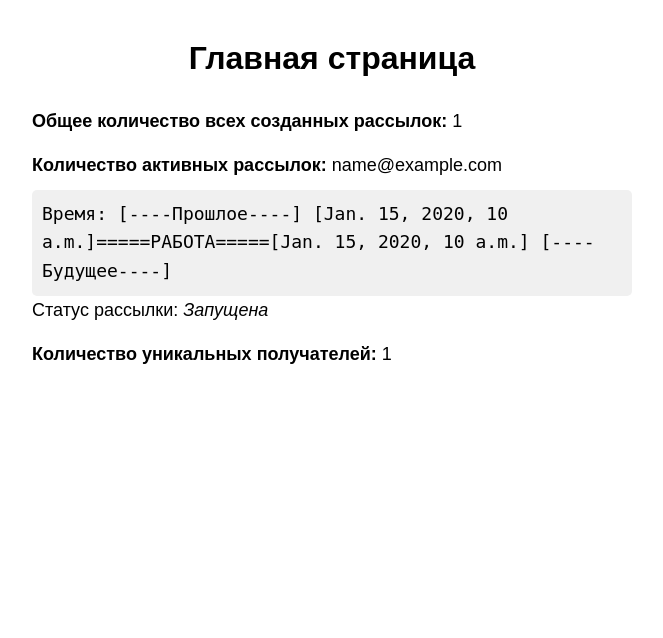
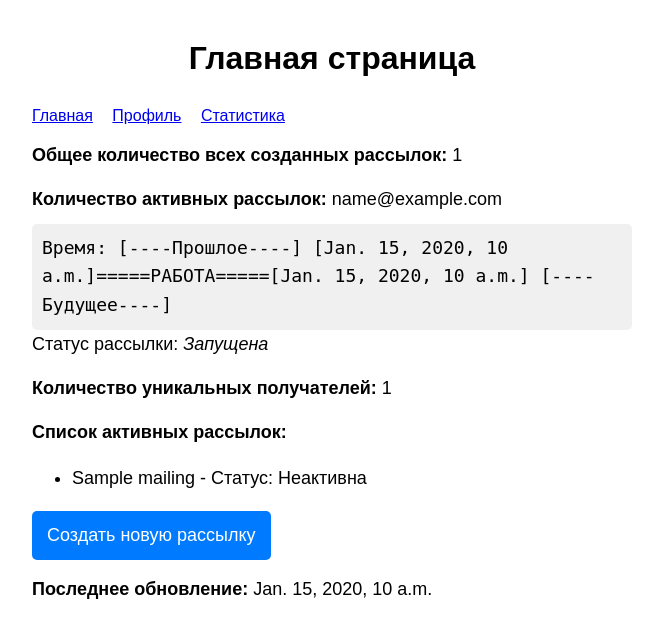
Before and after one commit to nikita1332007/PythonProject20, a Django app: template mailing_project/mailing_app/templates/mailing_app/home.html in a window 1280 px wide. Shown: the top 638 px of the page, without its empty margins (308-971 px from the left). Run offline with Django 5.2, Linux system fonts and the light colour scheme; the template is opened without the code that fills it: most values are stand-ins (such as "Sample title", 1, 10 or a date in 2020); parts of the project's set-up code (start-up, migrations or seed data) failed here and were passed over.

Commit message:
mailing_project

```diff
--- a/mailing_project/mailing_app/templates/mailing_app/home.html
+++ b/mailing_project/mailing_app/templates/mailing_app/home.html
@@ -2,7 +2,8 @@
 <html lang="ru">
 <head>
     <meta charset="UTF-8">
-    <title>Главная страница</title>
+    <meta name="viewport" content="width=device-width, initial-scale=1.0">
+    <title>{% block title %}Главная страница{% endblock %}</title>
     <style>
         body {
             font-family: Arial, sans-serif;
@@ -27,10 +28,37 @@
             margin-top: 10px;
             border-radius: 5px;
         }
+        .btn {
+            display: inline-block;
+            padding: 10px 15px;
+            background-color: #007bff;
+            color: white;
+            text-decoration: none;
+            border-radius: 5px;
+        }
+        .btn:hover {
+            background-color: #0056b3;
+        }
+        nav ul {
+            list-style-type: none;
+            padding: 0;
+        }
+        nav ul li {
+            display: inline;
+            margin-right: 15px;
+        }
     </style>
 </head>
 <body>
     <h1>Главная страница</h1>
+
+    <nav>
+        <ul>
+            <li><a href="{% url 'home' %}">Главная</a></li>
+            <li><a href="{% url 'profile' %}">Профиль</a></li>
+            <li><a href="{% url 'statistics' %}">Статистика</a></li>
+        </ul>
+    </nav>
 
     <div class="stats">
         <strong>Общее количество всех созданных рассылок:</strong> {{ total_mailings }}
@@ -38,7 +66,6 @@
 
     <div class="stats">
         <strong>Количество активных рассылок:</strong> {{ active_mailings }}
-
         <div class="timeline">
             Время: [----Прошлое----] [{{ start_time }}]=====РАБОТА=====[{{ end_time }}] [----Будущее----]
         </div>
@@ -50,5 +77,25 @@
     <div class="stats">
         <strong>Количество уникальных получателей:</strong> {{ total_recipients }}
     </div>
+
+    <div class="stats">
+        <strong>Список активных рассылок:</strong>
+        <ul>
+            {% for mailing in active_mailings_list %}
+                <li>{{ mailing.title }} - Статус: {{ mailing.is_active|yesno:"Активна,Неактивна" }}</li>
+            {% empty %}
+                <li>Нет активных рассылок.</li>
+            {% endfor %}
+        </ul>
+    </div>
+
+    <div class="stats">
+        <a href="{% url 'create_mailing' %}" class="btn">Создать новую рассылку</a>
+    </div>
+
+    <div class="stats">
+        <strong>Последнее обновление:</strong> {{ last_updated }}
+    </div>
+
 </body>
 </html>
--- a/mailing_project/mailing_app/urls.py
+++ b/mailing_project/mailing_app/urls.py
@@ -1,29 +1,30 @@
 from django.urls import path
+
 from .views import (
     ClientListView, ClientCreateView, ClientUpdateView, ClientDeleteView,
     MessageListView, MessageCreateView, MessageUpdateView, MessageDeleteView,
     MailingListView, MailingCreateView, MailingUpdateView, MailingDeleteView,
     MailingSendView,
-    HomePageView, mailing_view,
+    HomePageView, StatisticsView, mailing_form, ProfileView,
 )
 
 urlpatterns = [
     path('', HomePageView.as_view(), name='home'),
-
     path('clients/', ClientListView.as_view(), name='clients-list'),
     path('clients/add/', ClientCreateView.as_view(), name='clients-add'),
     path('clients/<int:pk>/edit/', ClientUpdateView.as_view(), name='clients-edit'),
     path('clients/<int:pk>/delete/', ClientDeleteView.as_view(), name='clients-delete'),
-
     path('messages/', MessageListView.as_view(), name='messages-list'),
     path('messages/add/', MessageCreateView.as_view(), name='messages-add'),
     path('messages/<int:pk>/edit/', MessageUpdateView.as_view(), name='messages-edit'),
     path('messages/<int:pk>/delete/', MessageDeleteView.as_view(), name='messages-delete'),
-
     path('mailings/', MailingListView.as_view(), name='mailings-list'),
     path('mailings/add/', MailingCreateView.as_view(), name='mailings-add'),
     path('mailings/<int:pk>/edit/', MailingUpdateView.as_view(), name='mailings-edit'),
     path('mailings/<int:pk>/delete/', MailingDeleteView.as_view(), name='mailings-delete'),
-    path('mailings/', mailing_view, name='mailings'),
     path('mailings/<int:pk>/send/', MailingSendView.as_view(), name='mailings-send'),
+    path('statistics/', StatisticsView.as_view(), name='statistics'),
+    path('mailings/add/', MailingCreateView.as_view(), name='create_mailing'),
+    path('mailings/create/', mailing_form, name='mailing-create'),
+    path('profile/', ProfileView.as_view(), name='profile'),
 ]
--- a/mailing_project/mailing_project/asgi.py
+++ b/mailing_project/mailing_projectd/asgi.py
@@ -1,5 +1,5 @@
 """
-ASGI config for mailing_project project.
+ASGI config for mailing_projectd project.
 
 It exposes the ASGI callable as a module-level variable named ``application``.
 
@@ -11,6 +11,6 @@ import os
 
 from django.core.asgi import get_asgi_application
 
-os.environ.setdefault('DJANGO_SETTINGS_MODULE', 'mailing_project.settings')
+os.environ.setdefault('DJANGO_SETTINGS_MODULE', 'mailing_projectd.settings')
 
 application = get_asgi_application()
--- a/mailing_project/mailing_project/urls.py
+++ b/mailing_project/mailing_projectd/urls.py
@@ -1,5 +1,5 @@
 """
-URL configuration for mailing_project project.
+URL configuration for mailing_projectd project.
 
 The `urlpatterns` list routes URLs to views. For more information please see:
     https://docs.djangoproject.com/en/6.0/topics/http/urls/
@@ -23,7 +23,6 @@ urlpatterns = [
     path('admin/', admin.site.urls),
     path('', include('mailing_app.urls')),
     path('accounts/', include('users.urls')),
-    path('accounts/', include('users.urls')),
     path('login/', LoginView.as_view(template_name='login.html'), name='login'),
     path('logout/', LogoutView.as_view(), name='logout'),
     path('profile/', TemplateView.as_view(template_name='profile.html'), name='profile'),
--- a/mailing_project/mailing_project/wsgi.py
+++ b/mailing_project/mailing_projectd/wsgi.py
@@ -1,5 +1,5 @@
 """
-WSGI config for mailing_project project.
+WSGI config for mailing_projectd project.
 
 It exposes the WSGI callable as a module-level variable named ``application``.
 
@@ -11,6 +11,6 @@ import os
 
 from django.core.wsgi import get_wsgi_application
 
-os.environ.setdefault('DJANGO_SETTINGS_MODULE', 'mailing_project.settings')
+os.environ.setdefault('DJANGO_SETTINGS_MODULE', 'mailing_projectd.settings')
 
 application = get_wsgi_application()
--- a/mailing_project/manage.py
+++ b/mailing_project/manage.py
@@ -7,7 +7,7 @@ from django.core.management import execute_from_command_line
 
 def main():
     """Run administrative tasks."""
-    os.environ.setdefault('DJANGO_SETTINGS_MODULE', 'mailing_project.settings')
+    os.environ.setdefault('DJANGO_SETTINGS_MODULE', 'mailing_projectd.settings')
     try:
         from django.core.management import execute_from_command_line
     except ImportError as exc:
@@ -16,6 +16,7 @@ def main():
             "available on your PYTHONPATH environment variable? Did you "
             "forget to activate a virtual environment?"
         ) from exc
+    execute_from_command_line(sys.argv)
 
 
 
```
Also changed, not shown: mailing_project/mailing_app/models.py (+10 -2 lines), mailing_project/mailing_app/templates/mailing_app/login.html (+9 -0 lines), mailing_project/mailing_app/templates/mailing_app/mailing_form.html (added, +18 -0 lines), mailing_project/mailing_app/templates/mailing_app/profile.html (+8 -0 lines), mailing_project/mailing_app/templates/mailing_app/statistics.html (+14 -3 lines), mailing_project/mailing_app/views.py (+32 -14 lines), mailing_project/mailing_projectd/settings.py (renamed from mailing_project/mailing_project/settings.py, +4 -3 lines), mailing_project/users/models.py (+16 -9 lines), mailing_project/mailing_projectd/__init__.py (added), 2 other files.
